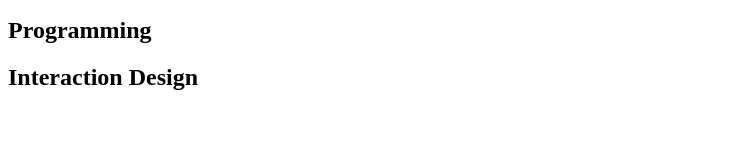
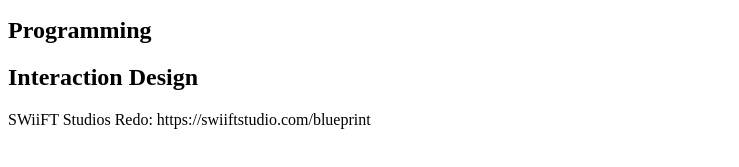
Before and after one commit to chloeflintoff/chloeflintoff.github.io, a plain HTML site: page index.html in a window 1280 px wide. Shown: the part 505-672 px from the top of the page, without its empty margins (0-739 px from the left). Drawn offline with Linux system fonts and the light colour scheme.

Commit message:
Add SWiiFT Studios Blueprint link to index.html

```diff
--- a/index.html
+++ b/index.html
@@ -14,6 +14,8 @@
 
   <div>
     <h2>Interaction Design</h2>
+
+    <p>SWiiFT Studios Redo: https://swiiftstudio.com/blueprint</p>
   </div>
 </body>
 
```
